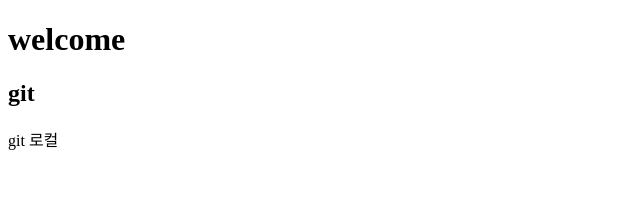
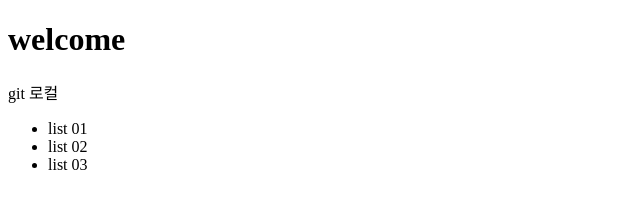
Before and after one commit to leseraphina/08_16_git, a plain HTML site: page index.html in a window 1280 px wide. Shown: the whole page, without its empty margins (0-640 px from the left). Drawn offline with Linux system fonts and the light colour scheme.

Commit message:
집에서 수정

```diff
--- a/index.html
+++ b/index.html
@@ -7,7 +7,11 @@
 </head>
 <body>
   <h1>welcome</h1>
-  <h2>git</h2>
   <p>git 로컬</p>
+  <ul>
+    <li>list 01</li>
+    <li>list 02</li>
+    <li>list 03</li>
+  </ul>
 </body>
 </html>
```
